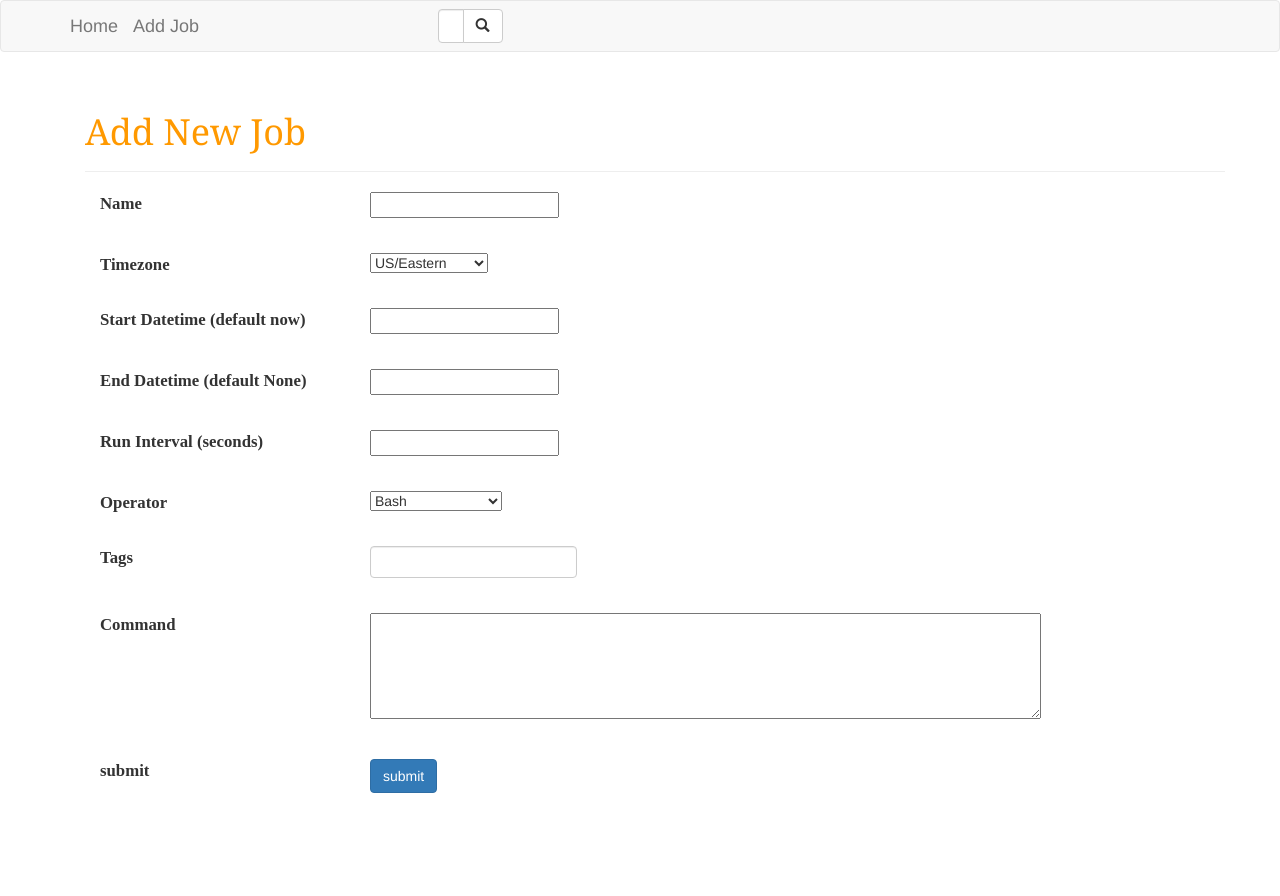
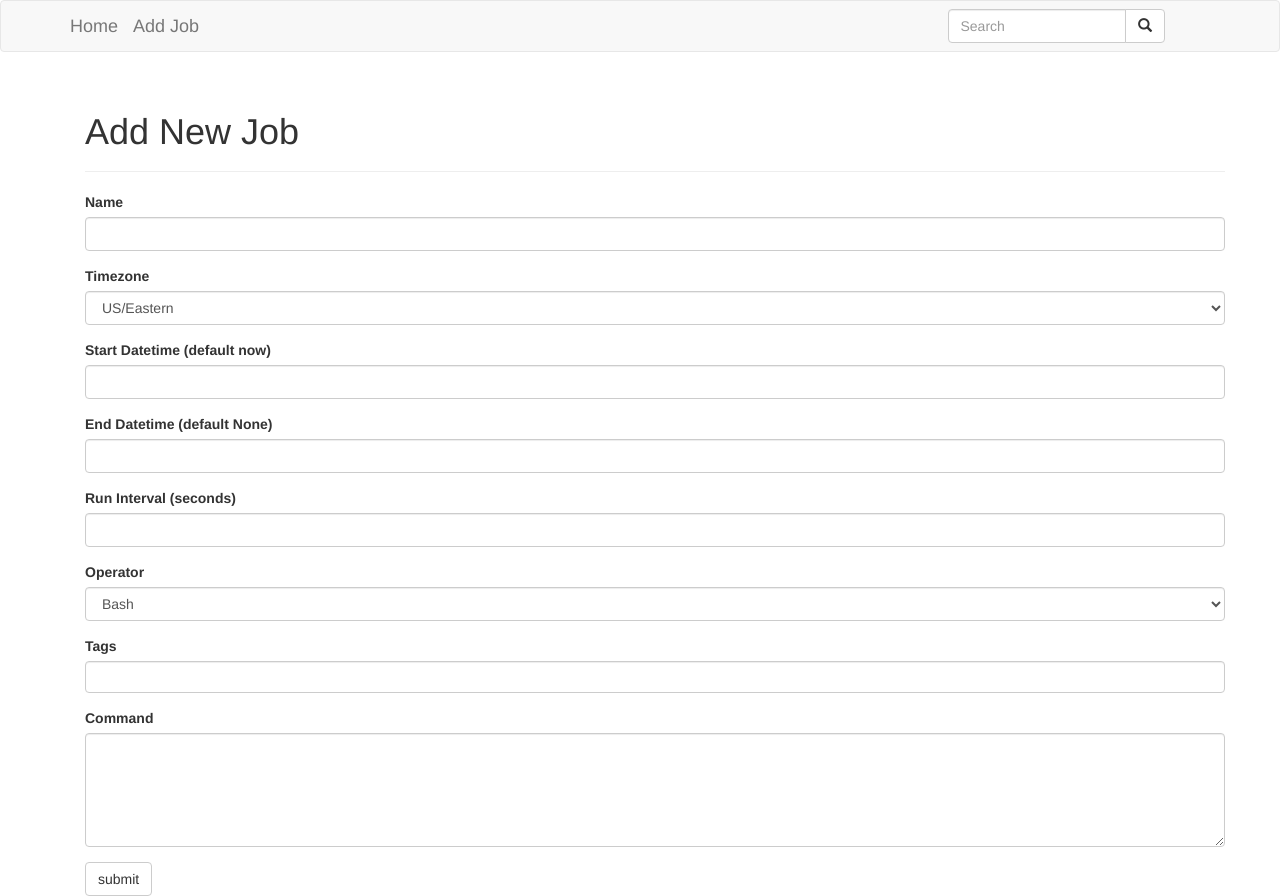
Before and after one commit to susieluckyball/dashboard, a Flask app: page /jobs/new in a window 1280 px wide. Before the commit the page ends 793 px from the top, so only its background shows below. Run offline with Flask 2, Linux system fonts and the light colour scheme; parts of the project's set-up code (start-up, migrations or seed data) failed here and were passed over; some libraries are stand-ins or nearby versions.

Commit message:
Refines UI for adding jobs and search bar.

```diff
--- a/dashboard/app/static/bootstrap-tagsinput.css
+++ b/dashboard/app/static/bootstrap-tagsinput.css
@@ -2,7 +2,6 @@
   background-color: #fff;
   border: 1px solid #ccc;
   box-shadow: inset 0 1px 1px rgba(0, 0, 0, 0.075);
-  display: inline-block;
   padding: 4px 6px;
   color: #555;
   vertical-align: middle;
--- a/dashboard/app/templates/add_job.html
+++ b/dashboard/app/templates/add_job.html
@@ -1,25 +1,31 @@
 {% extends "base.html" %}
+{% import "bootstrap/wtf.html" as wtf %}
 
 {% block page_content %}
 
 <div class="container">
     <div class="page-header">
         {% if modify %}
-            <span style="font-family:Georgia; color:#ff9900"><h1>Edit Job {{form.name.description}}</h1></span>
+            <h1>Edit Job {{form.name.description}}</h1></span>
         {% else %}
-            <span style="font-family:Georgia; color:#ff9900"><h1>Add New Job</h1></span>
+            <h1>Add New Job</h1></span>
         {% endif %}
     </div>
     <form id='editjob' action="" method="post" name='job'>
-        {% import 'forms.html' as forms %}
         {{ form.hidden_tag() }}
-        {% for field in form %}
-        {{ forms.render_field(field) }}
-        {% endfor %}
+        {{ wtf.form_errors(form, hiddens="only") }}
+        {{ wtf.form_field(form.name) }}
+        {{ wtf.form_field(form.timezone) }}
+        {{ wtf.form_field(form.start_dt) }}
+        {{ wtf.form_field(form.end_dt) }}
+        {{ wtf.form_field(form.schedule_interval) }}
+        {{ wtf.form_field(form.operator) }}
+        <div class="form-group "><label class="control-label" for="tags">Tags</label><br>
+            <input  data-role="tagsinput" id="tags" name="tags" type="text" value='{{ form.tags.data }}' autocomplete="off">
+        </div>
+        {{ wtf.form_field(form.command) }}
+        {{ wtf.form_field(form.submit) }}
     </form>
-
 </div>
 
-<script src="//cdnjs.cloudflare.com/ajax/libs/jquery/2.1.3/jquery.min.js"></script>
-<script src="{{ url_for('static', filename='bootstrap-tagsinput.min.js')}}">
 {% endblock %}
--- a/dashboard/app/templates/base.html
+++ b/dashboard/app/templates/base.html
@@ -15,11 +15,8 @@ Dashboard
 
 {% block head %}
 {{ super() }}
-<script type="text/javascript" src="js/jquery-1.8.0.js"></script>
-<script type="text/javascript" src="js/bootstrap.min.js"></script>
 <link rel="stylesheet" type="text/css" href="{{ url_for('static', filename='styles.css') }}">
 <link rel="stylesheet" type="text/css" href="{{ url_for('static', filename='bootstrap-tagsinput.css') }}">
-<link rel="stylesheet" href="https://maxcdn.bootstrapcdn.com/bootstrap/4.0.0-alpha.3/css/bootstrap.min.css" integrity="sha384-MIwDKRSSImVFAZCVLtU0LMDdON6KVCrZHyVQQj6e8wIEJkW4tvwqXrbMIya1vriY" crossorigin="anonymous">
 {% endblock %}
 
 {% block navbar %}
@@ -34,7 +31,8 @@ Dashboard
             </button>
             <a class="navbar-brand" href="/" title="Data Dashboard">Home</a>
             <a class="navbar-brand" href="/jobs/new">Add Job</a>
-
+        </div>
+        <div class="collapse navbar-collapse" id="bs-example-navbar-collapse-1">
             <div class="col-sm-3 col-md-3 pull-right">
                 <form class="navbar-form" role="search">
                     <div class="input-group">
@@ -100,5 +98,6 @@ Dashboard
 </div>
 
 
+<script src="//cdnjs.cloudflare.com/ajax/libs/jquery/2.1.3/jquery.min.js"></script>
 <script src="{{ url_for('static', filename='bootstrap-tagsinput.min.js')}}">
 {% endblock %}
--- a/dashboard/app/templates/forms.html
+++ b/dashboard/app/templates/forms.html
@@ -11,11 +11,8 @@
 {# any other special case you may need #}
 {% else %}
     <div class="form-group">
-        <p>
-        <label for="{{ field.label.field_id }}" class="col-sm-3 control-label"  style="font-family:Times New Roman; font-size:120%">{{ field.label.text }}</label>
-        </p>
-        <p>
-        <div>
+        <label for="{{ field.label.field_id }}" class="col-sm-3 control-label"  style="font-size:120%">{{ field.label.text }}</label>
+        <div class="col-xs-3">
             {{ field(placeholder=field.description) }}
             {% if field.errors %}
                 <div class="alert alert-danger" role="alert">
--- a/dashboard/app/templates/job.html
+++ b/dashboard/app/templates/job.html
@@ -4,11 +4,10 @@
 <div class="container-fluid">
 		<div class="row content">
 			<div class="col-sm-6">
-				<span style="font-family:Georgia;color:#ff9900"><h2>Job Info: {{job.name}}</h2></span>
 				<p>
 						tags:
 						{% for t in tags %}
-						<span class="tag tag-default"><a href="/">{{ t }}</a></span>
+						<button type="button" class="btn btn-info btn-xs">{{ t }}</button>
 						{% endfor %}
 				</p>
 				<hr>
--- a/dashboard/app/views.py
+++ b/dashboard/app/views.py
@@ -16,7 +16,7 @@ class JobForm(Form):
     schedule_interval = TextField('Run Interval (seconds)')
     operator = SelectField('Operator', coerce=str, choices=[("bash", "Bash"),
             ("python", "Python"), ("stored_proc", "Stored Procedure")])
-    tags = TextField('Tags', render_kw={"data-role":"tagsinput"})
+    tags = TextField('Tags', default='')
     command = TextAreaField('Command', validators=[DataRequired()],
                 render_kw={"rows":5, "cols":80})
     # placeholder should add tags
@@ -27,9 +27,9 @@ class JobForm(Form):
             if field.type in ('CSRFTokenField', 'HiddenField'):
                 continue
             if field.name not in ('tags', 'submit'):
-                setattr(field, "description", getattr(job, field.name))
+                setattr(field, "data", getattr(job, field.name))
             elif field.name == 'tags':
-                field.tags = tags
+                setattr(field, "data", ','.join(tags))
 
 @main.route('/', methods=['GET', 'POST'])
 @main.route('/index', methods=['GET', 'POST'])
```
Also changed, not shown: dashboard/app/templates/index.html (+10 -0 lines).
